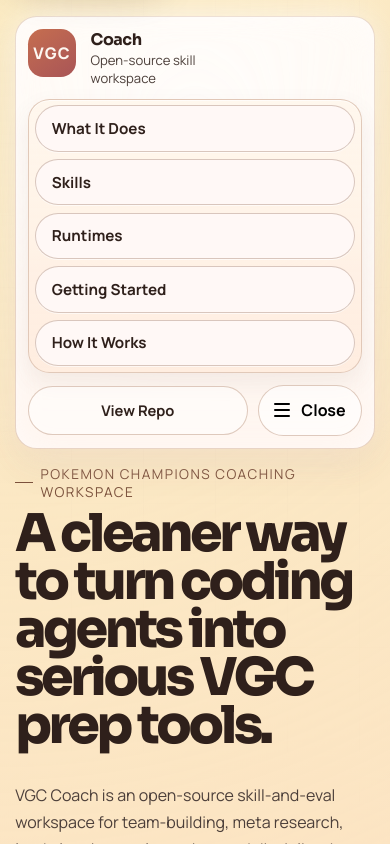
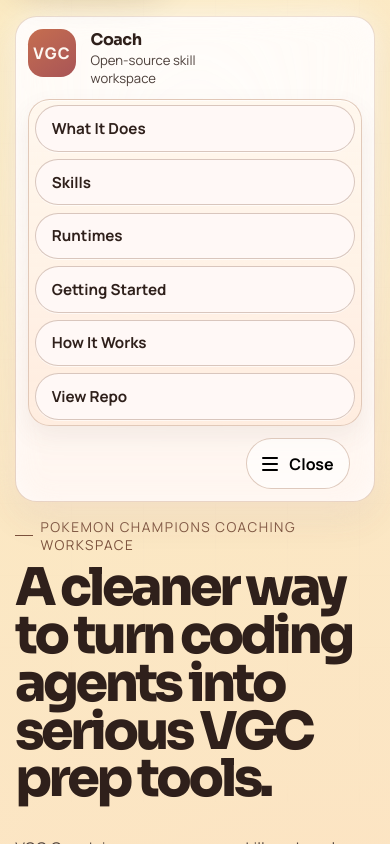
Before and after one commit to NoahJenkins/vgc-coach, a React (Vite) app in the folder site/: page / in a window 390 px wide. Both pictures are taken after a click on the button "Menu". Shown: the top 844 px of the page. Built offline with nearby package versions, Linux system fonts and the light colour scheme.

Commit message:
Hide repo link behind mobile menu

```diff
--- a/site/src/App.tsx
+++ b/site/src/App.tsx
@@ -50,6 +50,15 @@
                   {link.label}
                 </a>
               ))}
+              <a
+                className="site-nav-link-external"
+                href="https://github.com/NoahJenkins/vgc-coach"
+                aria-label="View the VGC Coach repository on GitHub"
+                onClick={closeMobileNav}
+                {...externalLinkProps}
+              >
+                View Repo
+              </a>
             </nav>
           </div>
           <div className="header-actions">
--- a/site/src/styles.css
+++ b/site/src/styles.css
@@ -223,6 +223,10 @@
   padding: 0.45rem 0.8rem;
   border-radius: 999px;
   outline-offset: 3px;
+}
+
+.site-nav-link-external {
+  display: none !important;
 }
 
 .site-nav a:hover,
@@ -786,7 +790,7 @@
 
   .site-header {
     top: 0.55rem;
-    grid-template-columns: 1fr;
+    grid-template-columns: minmax(0, 1fr) auto;
     gap: 0.75rem;
     align-items: start;
     padding: 0.75rem;
@@ -799,16 +803,15 @@
   }
 
   .header-actions {
-    width: 100%;
-    justify-self: stretch;
-    display: grid;
-    grid-template-columns: minmax(0, 1fr) auto;
+    width: auto;
+    justify-self: end;
+    align-self: start;
+    display: flex;
     gap: 0.65rem;
   }
 
   .header-menu-toggle {
     display: inline-flex;
-    justify-self: end;
     min-width: 7rem;
   }
 
@@ -819,6 +822,7 @@
   .site-nav-shell {
     display: none;
     width: 100%;
+    grid-column: 1 / -1;
   }
 
   .site-nav-shell[data-open="true"] {
@@ -860,13 +864,12 @@
     background: color-mix(in oklch, white 60%, var(--accent-soft));
   }
 
+  .site-nav-link-external {
+    display: inline-flex !important;
+  }
+
   .header-repo-link {
-    min-height: 2.7rem;
-    padding-inline: 0.95rem;
-    font-size: 0.92rem;
-    background: color-mix(in oklch, white 52%, transparent);
-    justify-self: stretch;
-    width: 100%;
+    display: none;
   }
 
   .brand {
```
